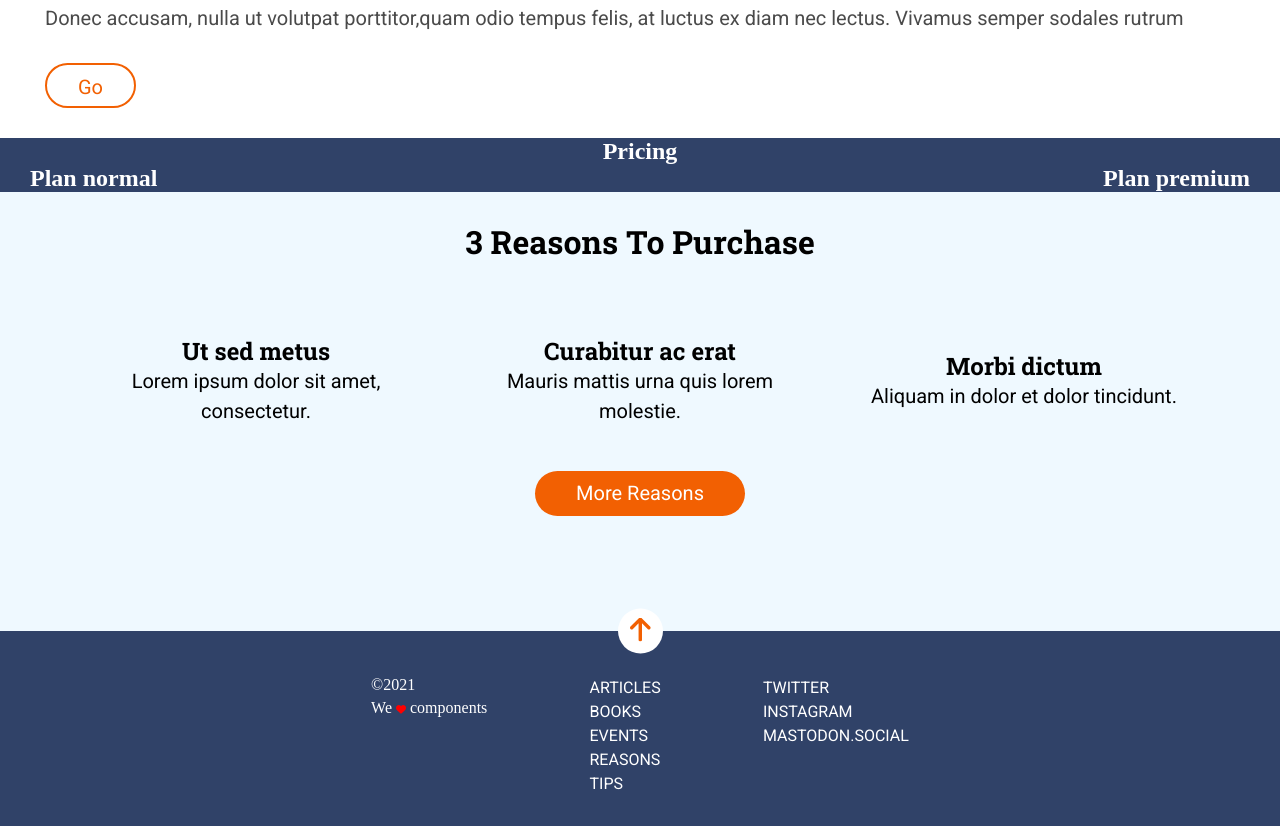
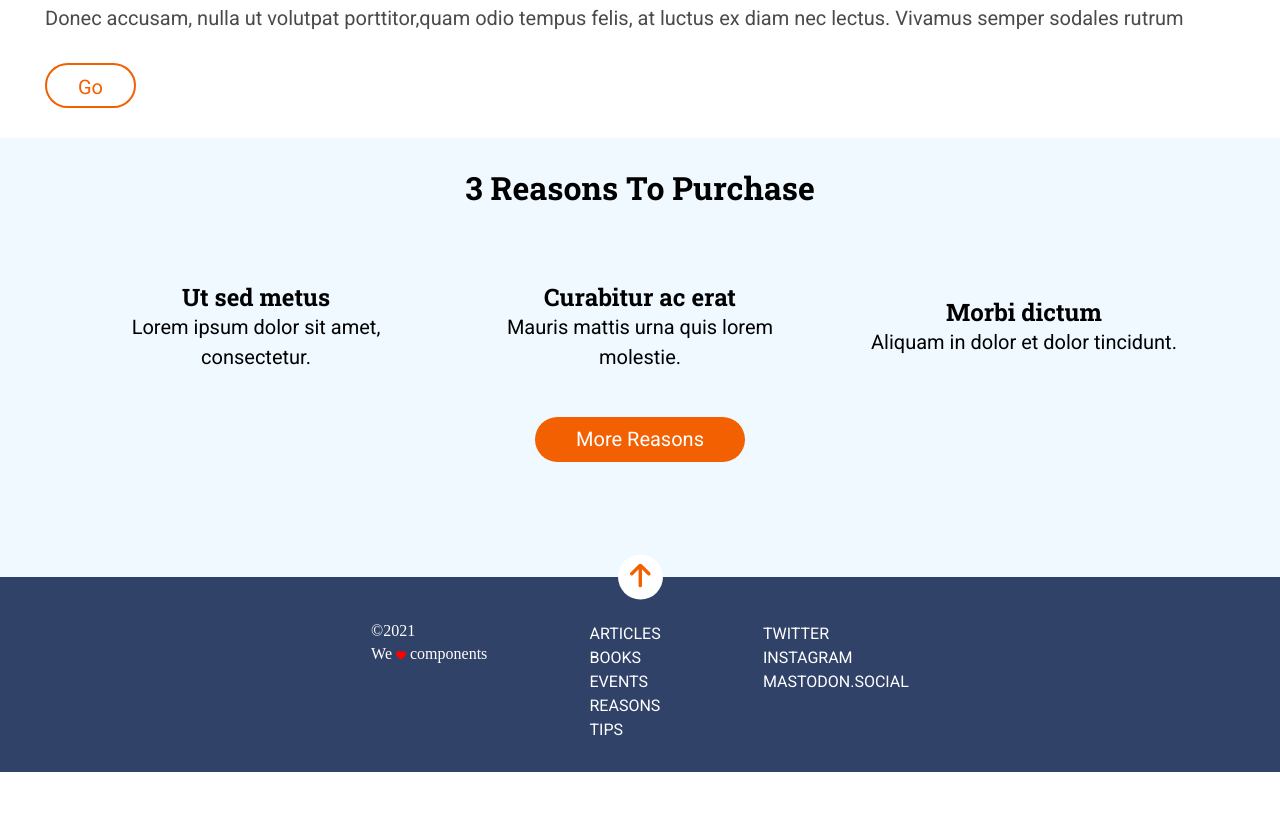
Before and after one commit to AMirandaRd/modulo-1-evaluacion-final-AMirandaRd, a website: page public/index.html in a window 1280 px wide. Shown: the part 1008-1834 px from the top of the page. After the commit the page ends 1780 px from the top, so only its background shows below. Drawn offline with nearby package versions, Linux system fonts and the light colour scheme.

Commit message:
Removing pricing section

```diff
--- a/public/index.html
+++ b/public/index.html
@@ -29,7 +29,7 @@
       <h1 class="header__text--main">Anonymous proxy</h1>
       <h2 class="header__text--second">In hac habitasse platea dictumst.</h2>
 
-      <a class="header__button" href="#reason">
+      <a class="header__button" href="#reasons">
         <img
           src="./assets/images/ico-scroll-down.svg"
           alt="Scroll down"
@@ -50,15 +50,6 @@
 
           <nav class="button"><a class="button-link" href="https://adalab.es/empresas/" target="_BLANK" title="Ir a Empresas Adalab" > go </a></nav>
 
-          </section>
-
-          <section class="pricing">
-
-              <h1 class="pricing__mtitle">pricing</h1>
-              <div class="box-subtitle">
-                  <h2 class="subtitle1">Plan normal</h2>
-                  <h2 class="subtitle2">Plan premium</h2>
-              </div>
           </section>
 
 
--- a/src/scss/layout/_sections.scss
+++ b/src/scss/layout/_sections.scss
@@ -80,22 +80,6 @@
   font-size: 20px;
   font-family: $font-text;
 }
-.pricing {width: 100vw;
-  background-color: #304268;
-&__mtitle{color: $color-headFooter;
-  text-align: center;
-text-transform: capitalize;}
- }
- .subtitle1,
- .subtitle2{color: $color-headFooter;}
- .box-subtitle {display: flex;
-    flex-direction: column;
-  @media (min-width:720px) { flex-direction: row;
-    justify-content: space-between;
-    margin-left: 30px;
-    margin-right:30px;
-    }}
-
 
 .main__second {
   background-color: #eff9ff;
```
Also changed, not shown: docs/index.html (+13 -4 lines), src/html/partials/header.html (+1 -1 lines), src/html/partials/main.html (+0 -9 lines), docs/assets/css/main.css, public/assets/css/main.css, 1 other file.
